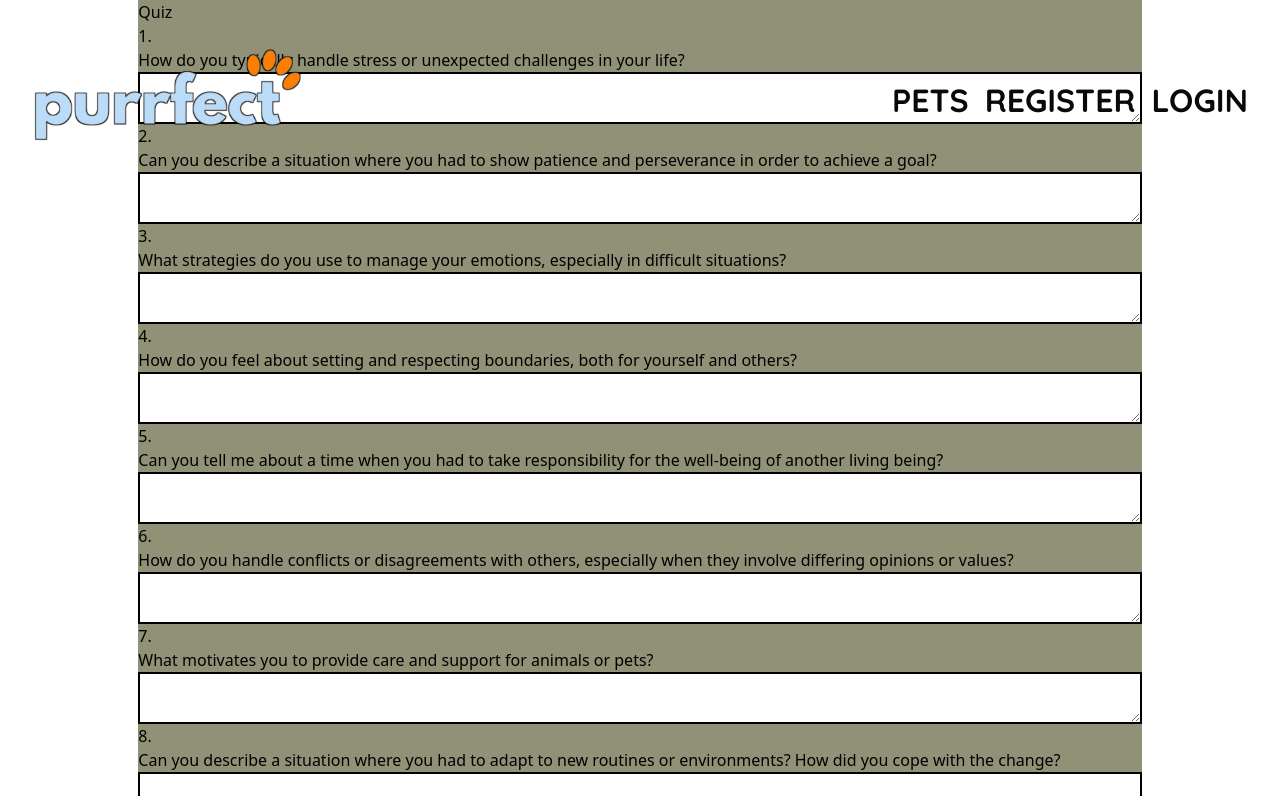
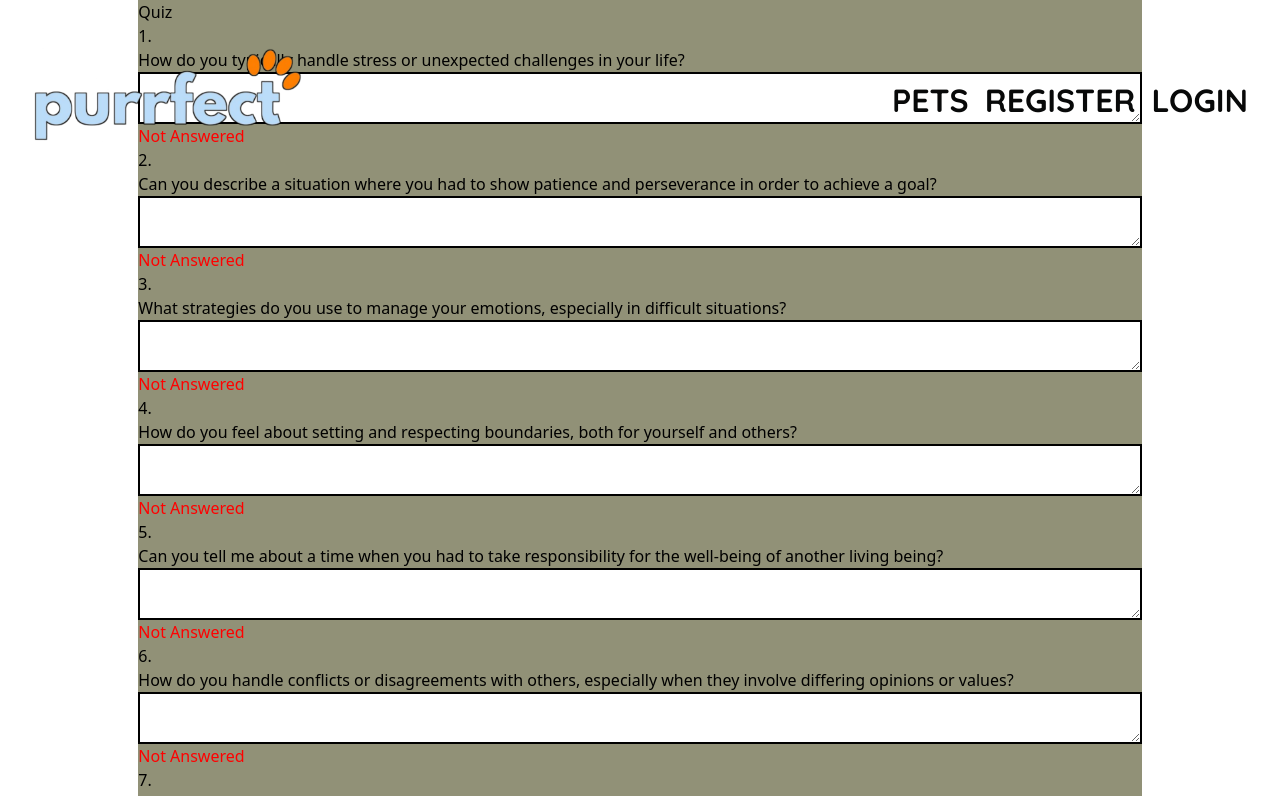
Before and after one commit to PekaVengers/PurrfectPal, a React (Vite) app in the folder client/: page /quiz in a window 1280 px wide. Shown: the top 796 px of the page. Built offline with nearby package versions, Linux system fonts and the light colour scheme; no server answers.

Commit message:
chore: ques ans validator

```diff
--- a/client/src/components/psycho_quiz/PsychoQuiz.jsx
+++ b/client/src/components/psycho_quiz/PsychoQuiz.jsx
@@ -2,8 +2,19 @@ import {useState} from 'react'
 import { Quiz } from './Quiz';
 const PsychoQuiz = () => {
     const {questions} = Quiz;
-    const [activeQuestion, setActiveQuestion] = useState(0);
-    const [answered,setAnswered] = useState(false);
+    const [answers, setAnswers] = useState(Array(questions.length).fill(''));
+    const [answered, setAnswered] = useState(Array(questions.length).fill(false));
+
+    const handleAnswerChange = (index, event) => {
+        const newAnswers = [...answers];
+        newAnswers[index] = event.target.value;
+        setAnswers(newAnswers);
+
+        const newAnswered = [...answered];
+        newAnswered[index] = event.target.value.trim() !== ''; // Check if answer is not empty
+        setAnswered(newAnswered);
+    };
+
   return (
     <div className='bg-[#919177]'>
         <div>
@@ -13,7 +24,12 @@ const PsychoQuiz = () => {
                     return (
                         <div key={index} className='flex flex-col'>
                             {index+1}. <h3>{ques.question}</h3>
-                            <textarea required className='border-2 border-black' type="text" />
+                            <textarea required className='border-2 border-black' type="text" value={answers[index]} onChange={(event) => handleAnswerChange(index, event)}/>
+                            {answered[index] ? (
+                                <p style={{ color: 'green' }}>Answered</p>
+                            ) : (
+                                <p style={{ color: 'red' }}>Not Answered</p>
+                            )}
                         </div>
                     )
                 })
```
